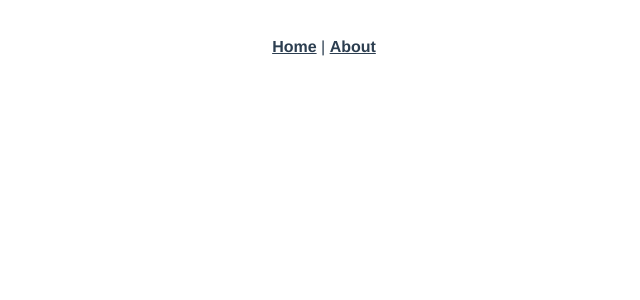
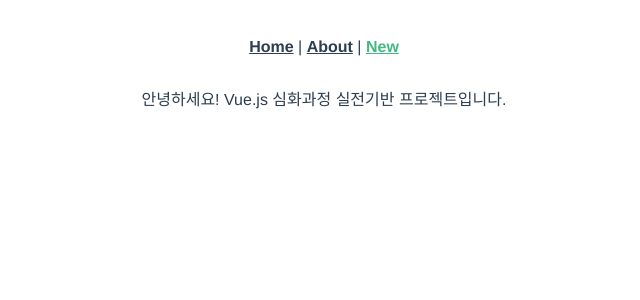
Before and after one commit to Ujingy/vue_router_project, a Vue app: page /new in a window 1280 px wide. Shown: the top 300 px of the page, without its empty margins (316-956 px from the left). Built offline with nearby package versions, Linux system fonts and the light colour scheme.

Commit message:
first commit
NewView linked to router

```diff
--- a/src/App.vue
+++ b/src/App.vue
@@ -2,9 +2,10 @@
   <div id="app">
     <nav>
       <router-link to="/">Home</router-link> |
-      <router-link to="/about">About</router-link>
+      <router-link to="/about">About</router-link> |
+      <router-link to="/new">New</router-link>
     </nav>
-    <router-view/>
+    <router-view />
   </div>
 </template>
 
--- a/src/router/index.js
+++ b/src/router/index.js
@@ -1,29 +1,36 @@
-import Vue from 'vue'
-import VueRouter from 'vue-router'
-import HomeView from '../views/HomeView.vue'
+import Vue from "vue";
+import VueRouter from "vue-router";
+import HomeView from "../views/HomeView.vue";
+import NewView from "../views/NewView.vue";
 
-Vue.use(VueRouter)
+Vue.use(VueRouter);
 
 const routes = [
   {
-    path: '/',
-    name: 'home',
-    component: HomeView
+    path: "/",
+    name: "home",
+    component: HomeView,
   },
   {
-    path: '/about',
-    name: 'about',
+    path: "/about",
+    name: "about",
     // route level code-splitting
     // this generates a separate chunk (about.[hash].js) for this route
     // which is lazy-loaded when the route is visited.
-    component: () => import(/* webpackChunkName: "about" */ '../views/AboutView.vue')
-  }
-]
+    component: () =>
+      import(/* webpackChunkName: "about" */ "../views/AboutView.vue"),
+  },
+  {
+    path: "/new",
+    name: "new",
+    component: NewView,
+  },
+];
 
 const router = new VueRouter({
-  mode: 'history',
+  mode: "history",
   base: process.env.BASE_URL,
-  routes
-})
+  routes,
+});
 
-export default router
+export default router;
--- /dev/null
+++ b/src/views/NewView.vue
@@ -0,0 +1,9 @@
+<template>
+  <div>안녕하세요! Vue.js 심화과정 실전기반 프로젝트입니다.</div>
+</template>
+
+<script>
+export default {};
+</script>
+
+<style lang="stylus" scoped></style>
```
Also changed, not shown: jsconfig.json (+3 -9 lines).
